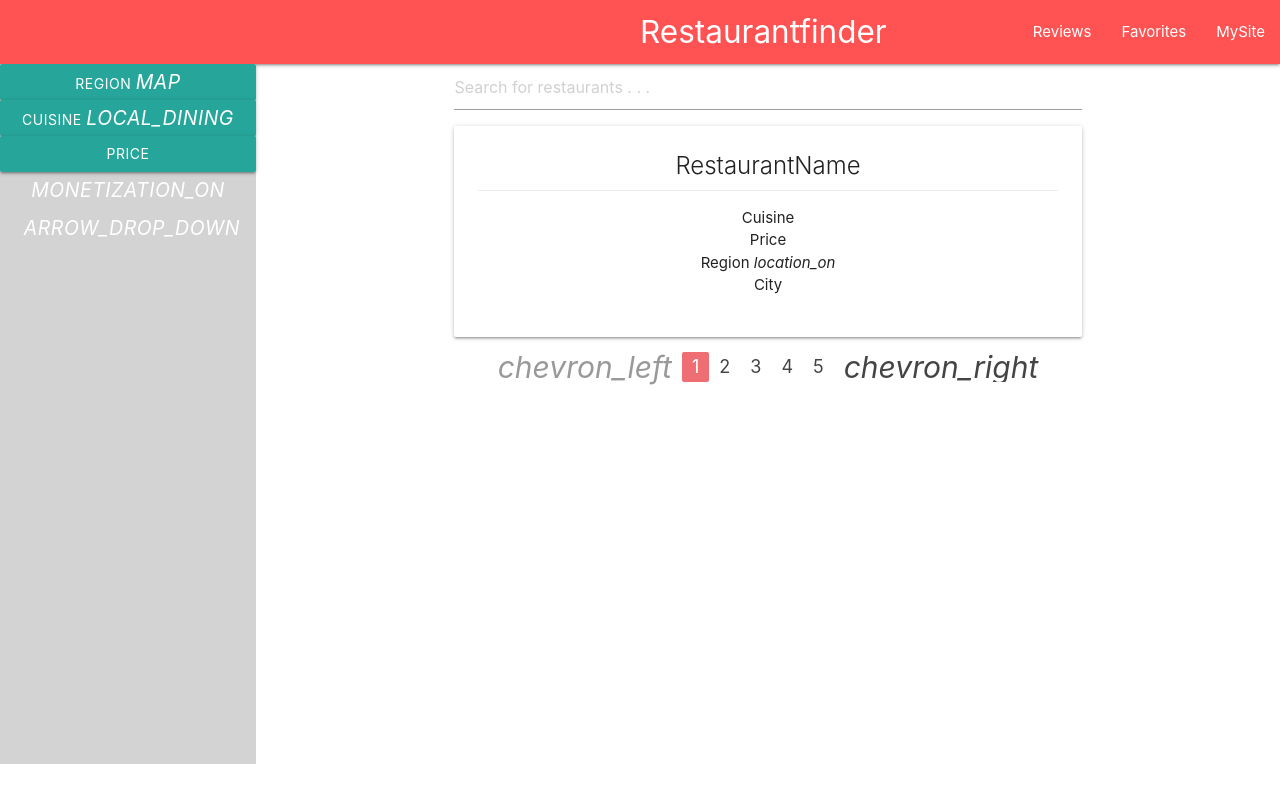
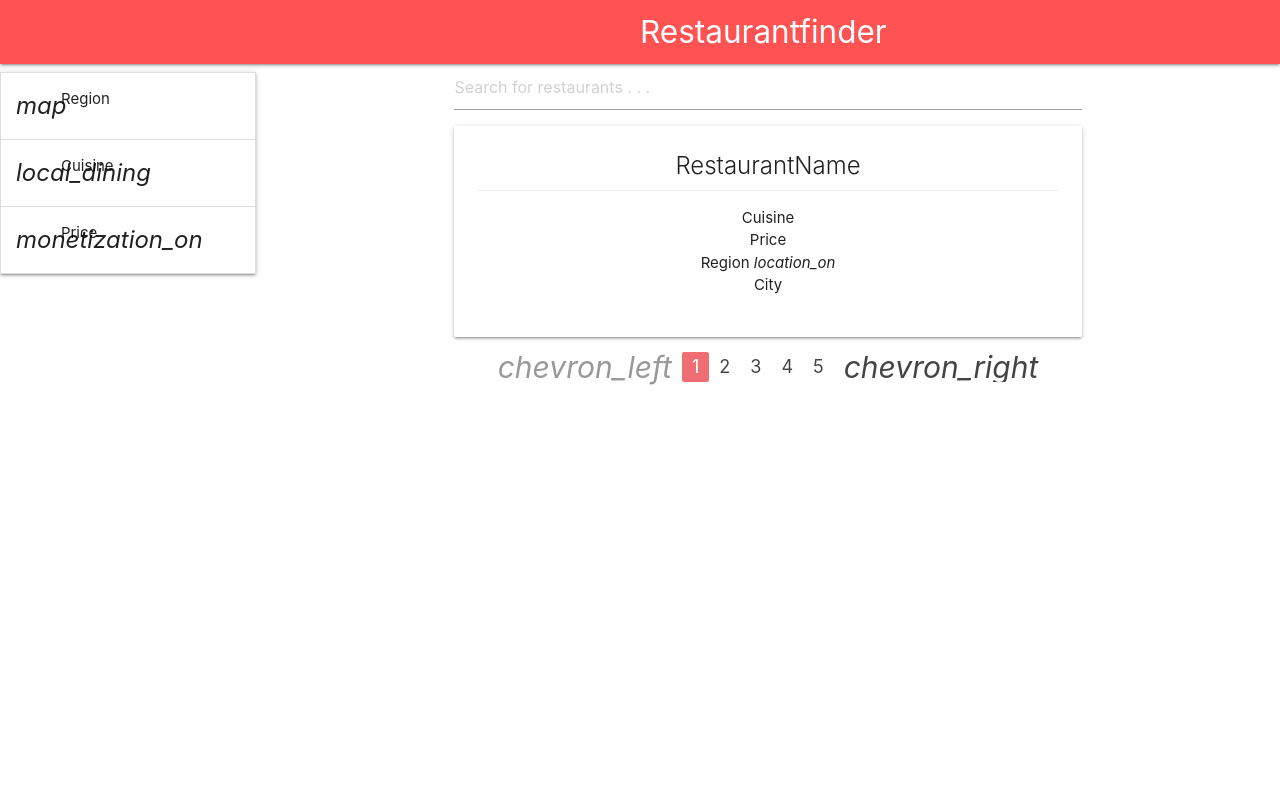
Before and after one commit to kristofferTJ/IT2810-project-3, a React (Create React App) app in the folder client/: page /restaurant in a window 1280 px wide. Built offline with nearby package versions, Linux system fonts and the light colour scheme; the HTML template or start-up script is replaced by a standard one.

Commit message:
fikset litt paa desgin #14

```diff
--- a/client/src/components/Filtermenu/Filtermenu.css
+++ b/client/src/components/Filtermenu/Filtermenu.css
@@ -2,5 +2,4 @@
     display: flex;
     flex-direction: column;
     width: 20%;
-    background-color: lightgray;
 }
--- a/client/src/components/Filtermenu/Filtermenu.tsx
+++ b/client/src/components/Filtermenu/Filtermenu.tsx
@@ -6,34 +6,110 @@ import M from 'materialize-css';
 export default function Filtermenu() {
 
     useEffect(() => {
-        console.log('hei');
         const dropdown = () => {
             var elems = document.querySelectorAll('.dropdown-trigger');
             var instances = M.Dropdown.init(elems, {});
-
     }
         dropdown();
     }, [])
 
+    useEffect(() => {
+        const open = () => {
+            var elems = document.querySelectorAll('.collapsible.expandable');
+            var instances = M.Collapsible.init(elems, {accordion: false});;
+
+    }
+        open();
+    }, [])
+
     return(
         <div className="filtermenu">
-            <a className="btn dropdown-trigger" href="#!" data-target="dropdown1">Region <i className="material-icons">map</i><i className="material-icons right">arrow_drop_down</i></a>
-            <ul id="dropdown1" className="dropdown-content">
-                <li><a href="#!">one<span className="badge">1</span></a></li>
-                <li><a href="#!">two<span className="new badge">1</span></a></li>
-                <li><a href="#!">three</a></li>
-            </ul>
-            <a className="btn dropdown-trigger" href="#!" data-target="dropdown2">Cuisine <i className="material-icons">local_dining</i><i className="material-icons right">arrow_drop_down</i></a>
-            <ul id="dropdown2" className="dropdown-content">
-                <li><a href="#!">Italian</a></li>
-                <li><a href="#!">Asian</a></li>
-                <li><a href="#!">t</a></li>
-            </ul>
-            <a className="btn dropdown-trigger" href="#!" data-target="dropdown3">Price <i className="material-icons">monetization_on</i><i className="material-icons right">arrow_drop_down</i></a>
-            <ul id="dropdown3" className="dropdown-content">
-                <li><a href="#!">Low<span className="badge">$</span></a></li>
-                <li><a href="#!">Low-Medium<span className="badge">$$</span></a></li>
-                <li><a href="#!">Medium<span className="badge">$$$</span></a></li>
+            <ul className="collapsible expandable">
+                <li>
+                    <div className="collapsible-header">
+                    <i className="material-icons">map</i>
+                    Region
+                    </div>
+                    <div className="collapsible-body"><p>
+                    <form action="#">
+                        <p>
+                        <label>
+                            <input type="checkbox" className="filled-in"/>
+                            <span>Austria</span>
+                        </label>
+                        </p>
+                        <p>
+                        <label>
+                            <input type="checkbox" className="filled-in"/>
+                            <span>California</span>
+                        </label>
+                        </p>
+                        <p>
+                        <label>
+                            <input type="checkbox" className="filled-in"/>
+                            <span>Chicago</span>
+                        </label>
+                        </p>
+                    </form>
+                    </p>
+                    </div>
+                </li>
+                <li>
+                    <div className="collapsible-header">
+                    <i className="material-icons">local_dining</i>
+                    Cuisine
+                    </div>
+                    <div className="collapsible-body"><p>
+                    <form action="#">
+                        <p>
+                        <label>
+                            <input type="checkbox" className="filled-in"/>
+                            <span>Asian</span>
+                        </label>
+                        </p>
+                        <p>
+                        <label>
+                            <input type="checkbox" className="filled-in"/>
+                            <span>Italian</span>
+                        </label>
+                        </p>
+                        <p>
+                        <label>
+                            <input type="checkbox" className="filled-in"/>
+                            <span>Japanese</span>
+                        </label>
+                        </p>
+                    </form>
+                    </p></div>
+                </li>
+                <li>
+                    <div className="collapsible-header">
+                    <i className="material-icons">monetization_on</i>
+                    Price
+                    </div>
+                    <div className="collapsible-body"><p>
+                    <form action="#">
+                        <p>
+                        <label>
+                            <input type="checkbox" className="filled-in"/>
+                            <span>$</span>
+                        </label>
+                        </p>
+                        <p>
+                        <label>
+                            <input type="checkbox" className="filled-in"/>
+                            <span>$$</span>
+                        </label>
+                        </p>
+                        <p>
+                        <label>
+                            <input type="checkbox" className="filled-in"/>
+                            <span>$$$</span>
+                        </label>
+                        </p>
+                    </form>
+                    </p></div>
+                </li>
             </ul>
         </div>
         );
--- a/client/src/components/Header/Header.tsx
+++ b/client/src/components/Header/Header.tsx
@@ -28,9 +28,6 @@ export default function Header() {
     <div className="nav-wrapper red accent-2">
         <a href="#" className="brand-logo">Restaurantfinder</a>
         <ul id="nav-mobile" className="right hide-on-med-and-down">
-        <li><a href="sass.html">Reviews</a></li>
-        <li><a href="badges.html">Favorites</a></li>
-        <li><a href="collapsible.html">MySite</a></li>
         </ul>
     </div>
     </nav>
```
